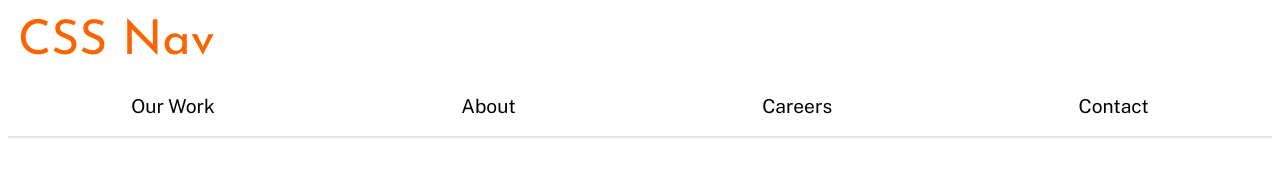
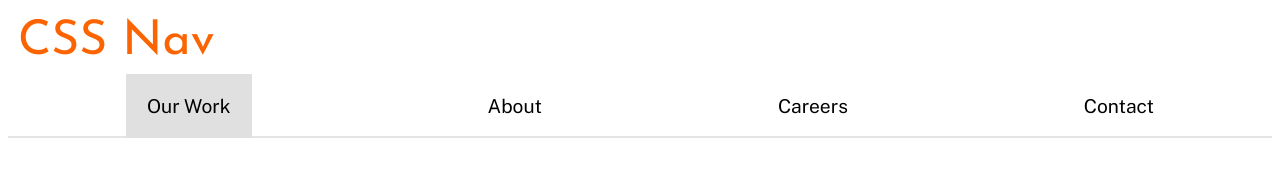
Before and after one commit to yuriikhomych23/nav-menu-logos, a plain HTML site: page index.html in a window 1280 px wide. In both pictures the pointer is over the link "Our Work". Drawn offline with nearby package versions, Linux system fonts and the light colour scheme.

Commit message:
Sample code

```diff
--- a/css/index.css
+++ b/css/index.css
@@ -15,6 +15,7 @@ header nav .logo {
     text-align: left;
     padding: 10px;
     color: var(--accent-color);
+    /* margin-top: 10px; */
 }
 
 header nav .menu {
@@ -24,9 +25,16 @@ header nav .menu {
     font-family: 'Public Sans', sans-serif;
     font-size: 1.2rem;
     list-style-type: none;
+
 }
 
 header nav .menu a {
     color: var(--main-color);
     text-decoration: none;
 }
+
+header nav .menu a:hover {
+    border: 1px solid transparent;
+    background-color: #E0E0E0;
+    padding: 20px;
+}
```
